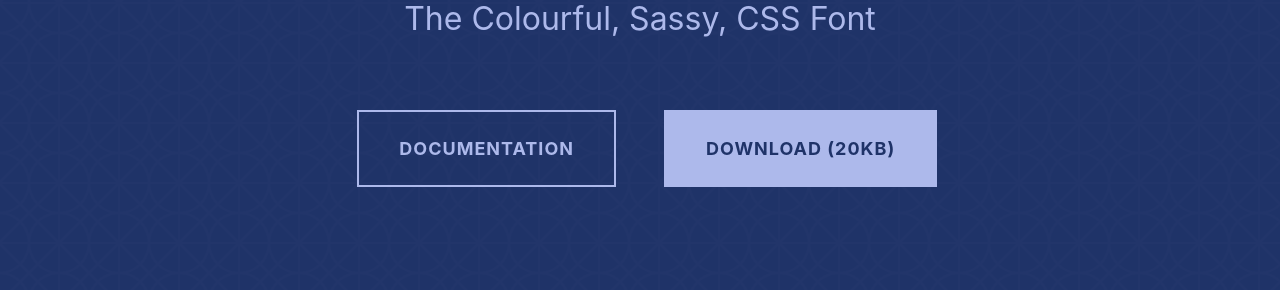
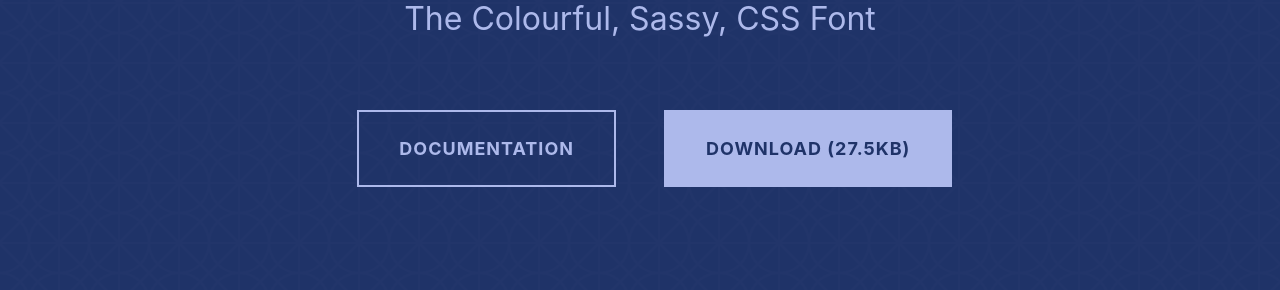
Before and after one commit to ZeroSpree/CSSans.Pro, a Jekyll site: the page built from index.md, in a window 1280 px wide and 900 px high. Shown: the part 237-527 px from the top of the window. Built offline with Jekyll 4.4.1, drawn with Linux system fonts in a browser that asks for light colours; some of the changed text lies outside the part shown.

Commit message:
Update font size

```diff
--- a/_config.yml
+++ b/_config.yml
@@ -5,7 +5,7 @@ title: "CSSans Pro"
 subtitle: "The Colourful, Sassy, CSS Font"
 documentation: "https://github.com/ZeroSpree/CSSans.Pro#readme"
 download: "https://cssans.pro/dist/cssans.min.css"
-filesize: "20kb"
+filesize: "27.5kb"
 splash: "cssans.pro.jpg"
 
 permalink: /:title/
--- a/_includes/specimen.html
+++ b/_includes/specimen.html
@@ -17,8 +17,6 @@
         <h2 class="heading heading--small">Symbols</h2>
         <div class="cssans cssans--medium">`!~,^.*(%)[?]{@};':"&lt;-+=&gt;/&amp;\$#|_</div>
 
-
-
         <h2 class="heading heading--small">Default</h2>
         <div class="cssans cssans--small">The quick brown fox jumps over the lazy dog</div>
 
```
